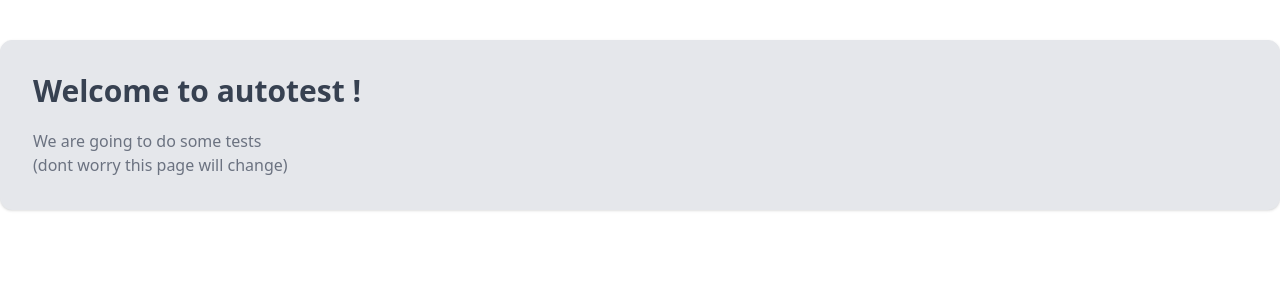
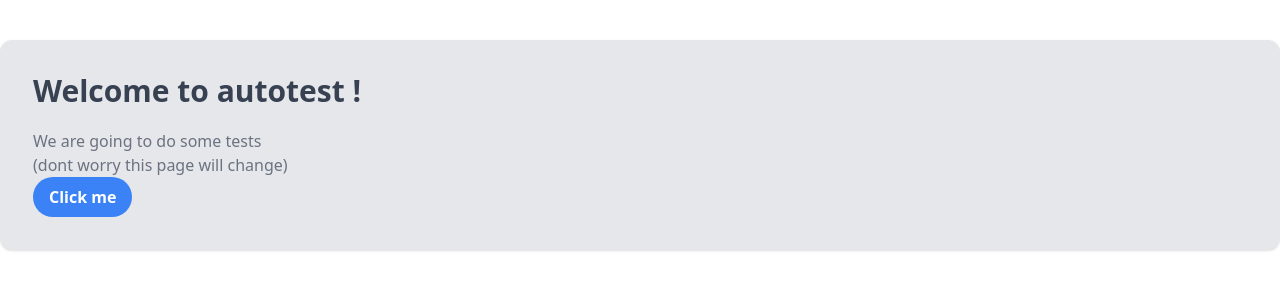
Before and after one commit to flamingautotest/front, a Next.js app: page / in a window 1280 px wide. Shown: the top 300 px of the page. Built offline with nearby package versions, Linux system fonts and the light colour scheme.

Commit message:
feat: add absolute import paths

```diff
--- /dev/null
+++ b/components/Button.js
@@ -0,0 +1,7 @@
+export default function Button(props) {
+    return (
+        <button className="bg-blue-500 hover:bg-blue-700 text-white font-bold py-2 px-4 rounded-full" {...props}>
+            {props.children}
+        </button>
+    )
+}
--- a/components/index.js
+++ b/components/index.js
@@ -0,0 +1 @@
+export { default as Button } from './Button'
--- a/pages/index.js
+++ b/pages/index.js
@@ -1,3 +1,5 @@
+import { Button } from "~/components"
+
 export default function Home() {
 	return (
 		<div className="container mx-auto bg-gray-200 rounded-xl shadow border p-8 m-10">
@@ -10,6 +12,7 @@ export default function Home() {
 			<p className="text-gray-500">
 				(dont worry this page will change)
 			</p>
+			<Button>Click me</Button>
 		</div>
 	)
 }
```
Also changed, not shown: jsconfig.json (added, +11 -0 lines), utils/index.js (added).
